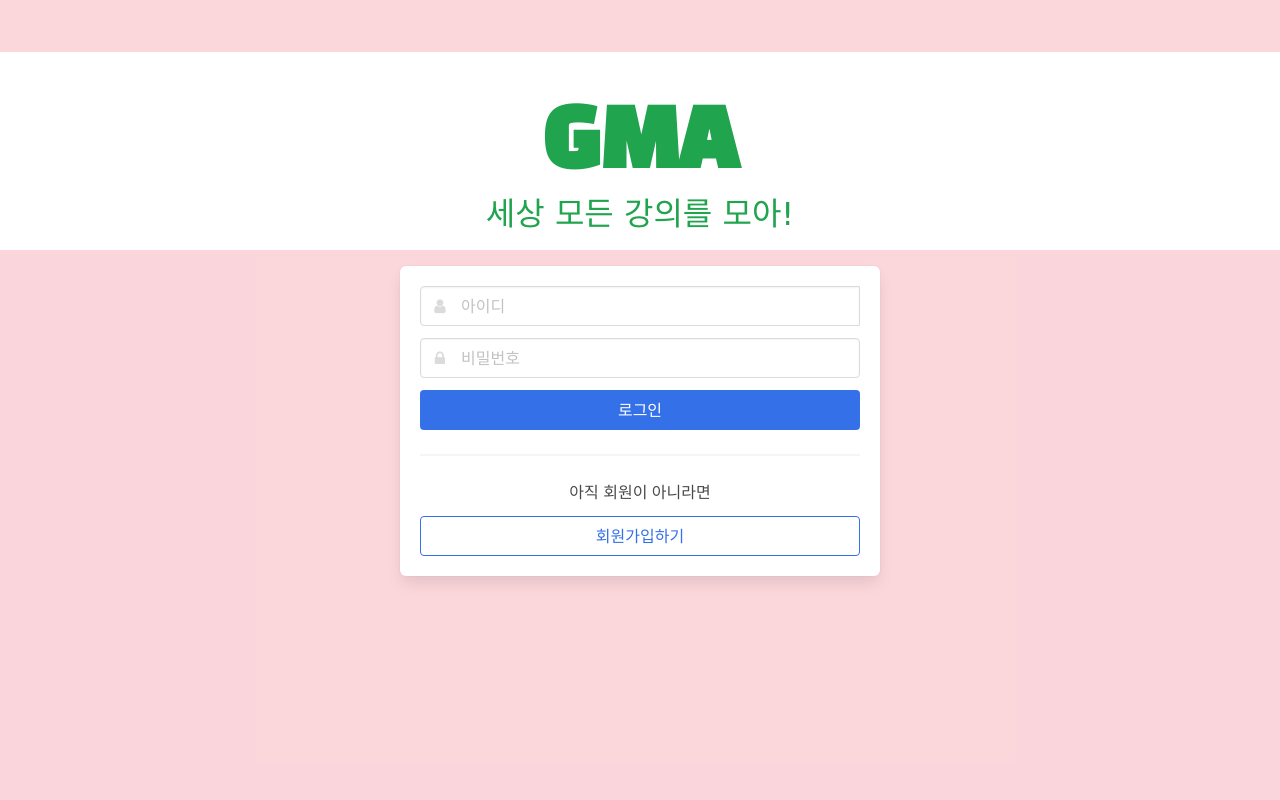
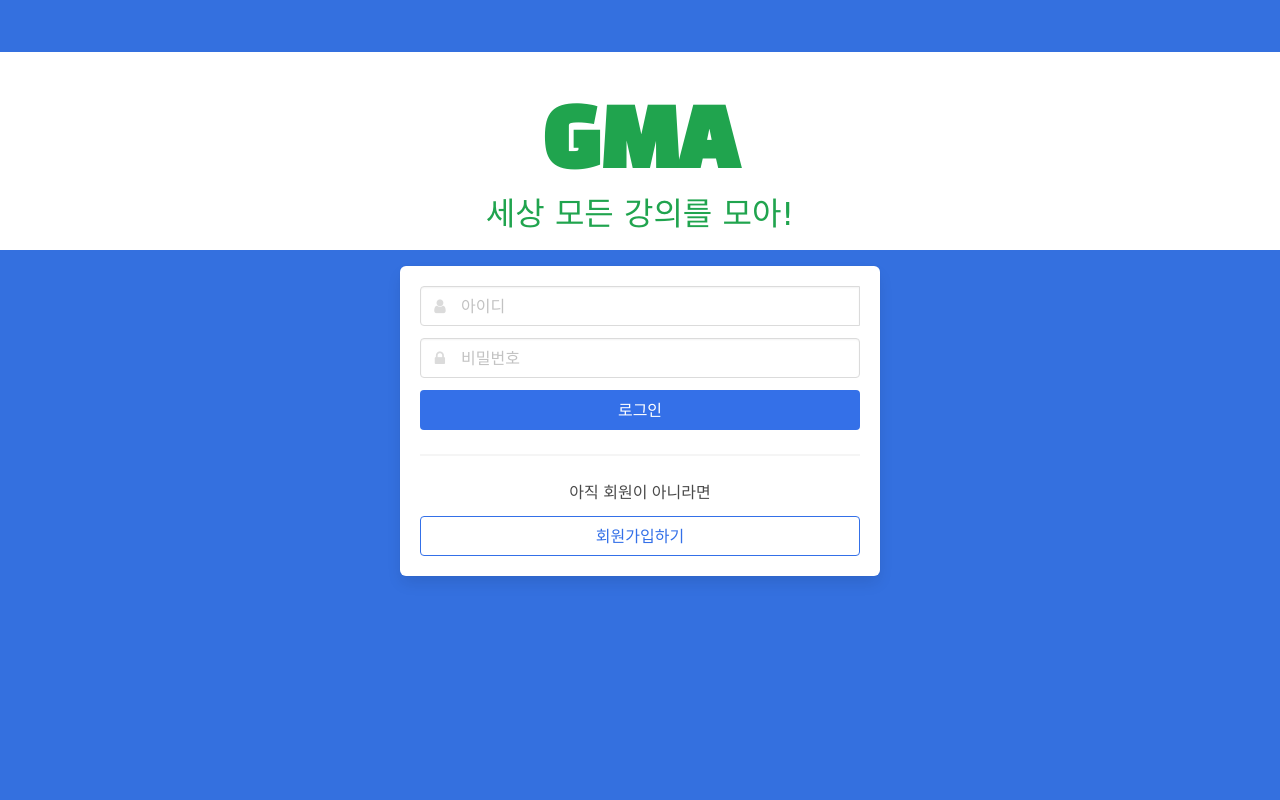
Before and after one commit to guluming/gma, a Flask app: page /login in a window 1280 px wide. Run offline with Flask 2, Linux system fonts and the light colour scheme; some libraries are stand-ins or nearby versions; some web fonts are replaced.

Commit message:
수정 - CSS 파일
변경사항 : 배경화면 디자인 변경

```diff
--- a/static/mystyle.css
+++ b/static/mystyle.css
@@ -1,5 +1,5 @@
 body {
-    background-color: RGBA(232, 52, 78, 0.2);
+    background-color: RGBA(52, 112, 223, 255);
     min-height: 100vh;
     padding-top: 3.25rem;
 }
```
